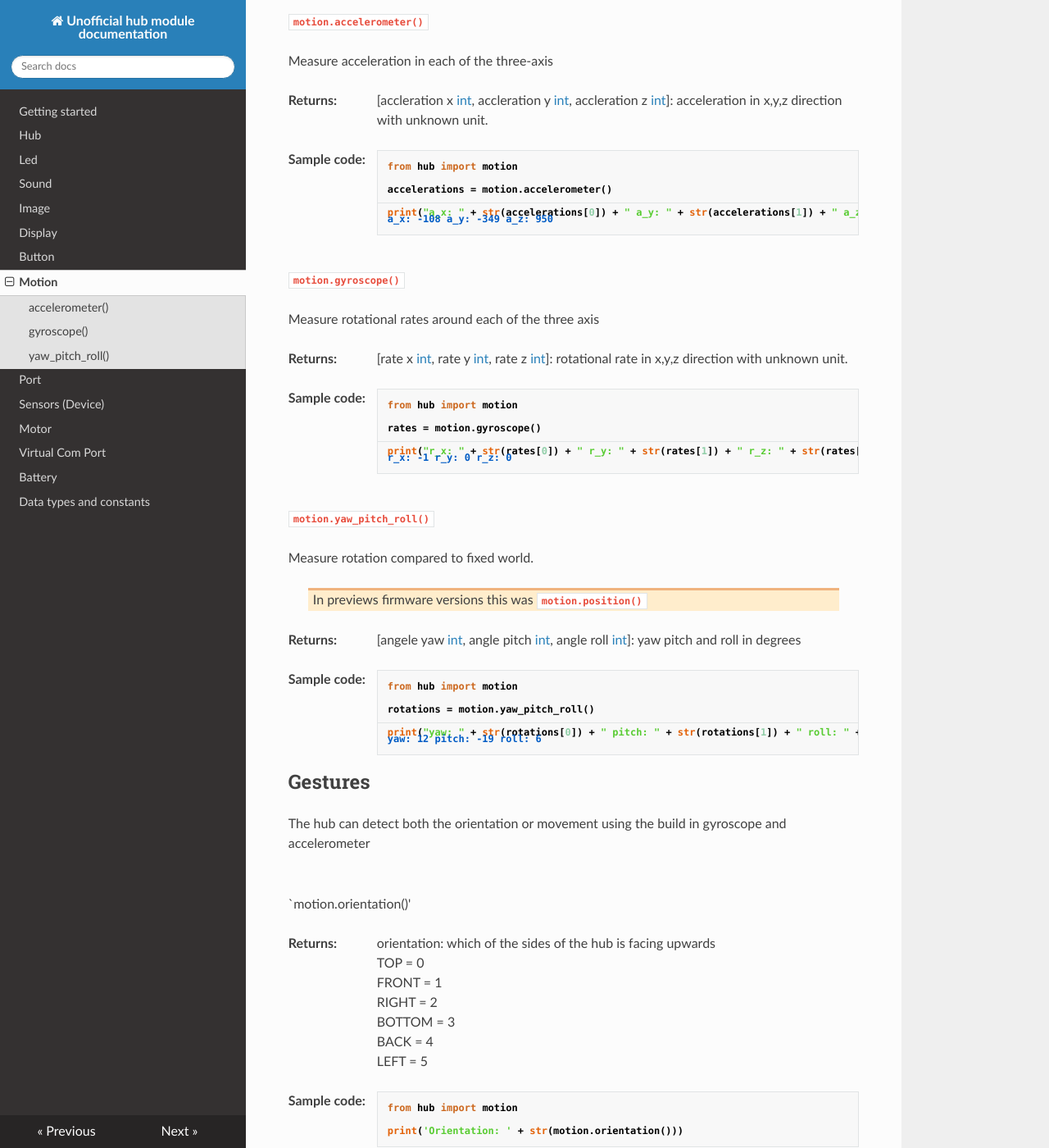
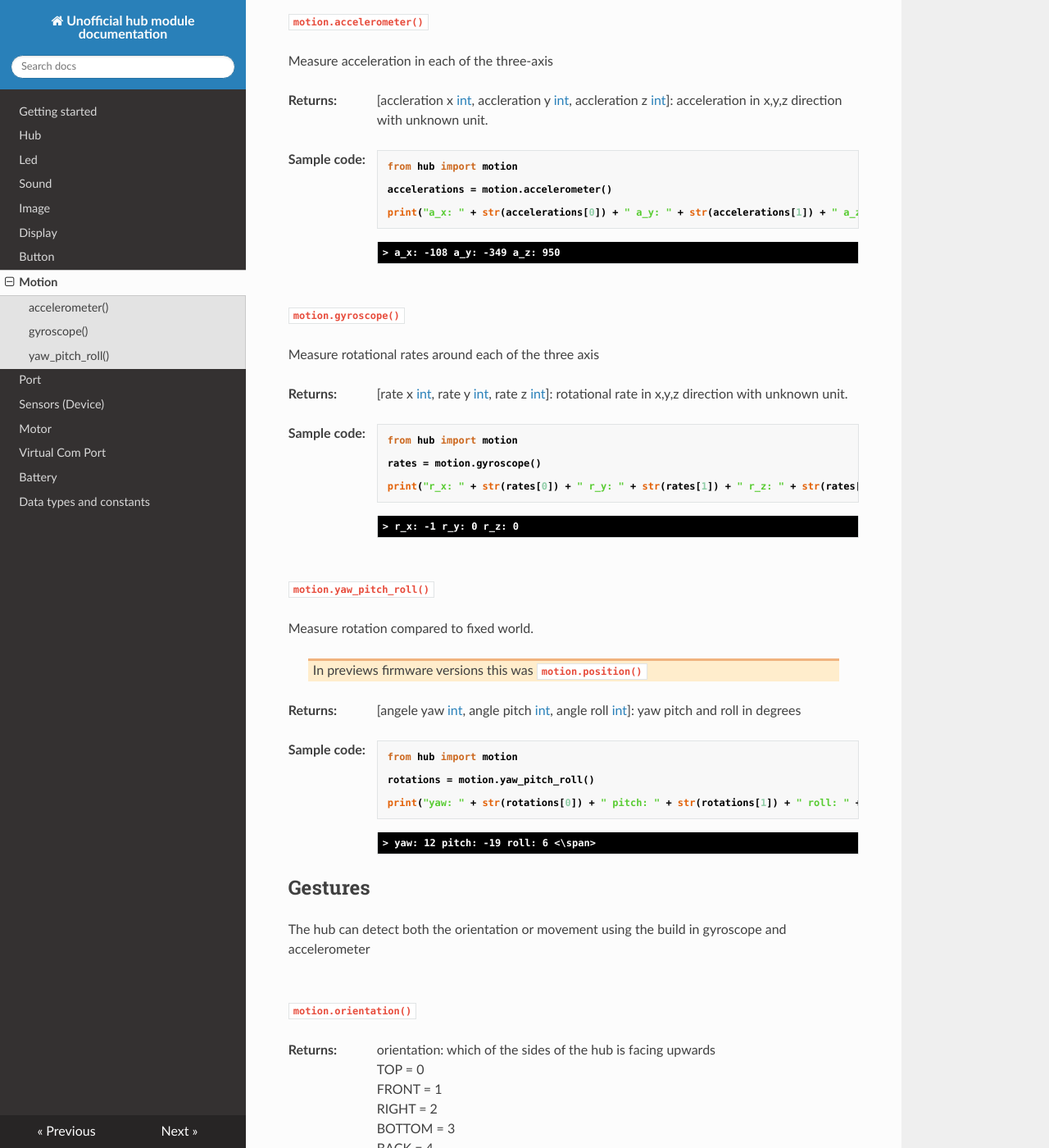
Before and after one commit to NStrijbosch/hub-module-notes, an MkDocs documentation site: the page built from docs/motion.md, in a window 1280 px wide and 1400 px high, scrolled down 336 px. Shown: the whole window at 82% size. Built offline with MkDocs 1.6.1, drawn with Linux system fonts in a browser that asks for light colours; nearby versions of some CDN libraries; some of the changed text lies outside the part shown.

Commit message:
Update motion.md

````diff
--- a/docs/motion.md
+++ b/docs/motion.md
@@ -25,9 +25,9 @@ accelerations = motion.accelerometer()
 print("a_x: " + str(accelerations[0]) + " a_y: " + str(accelerations[1]) + " a_z: " + str(accelerations[2]))
 ```
 
-```
-a_x: -108 a_y: -349 a_z: 950
-```
+<span class='shell_output'>
+\> a_x: -108 a_y: -349 a_z: 950
+</span>
 
 ## gyroscope()
 
@@ -49,9 +49,9 @@ rates = motion.gyroscope()
 print("r_x: " + str(rates[0]) + " r_y: " + str(rates[1]) + " r_z: " + str(rates[2]))
 ```
 
-```
-r_x: -1 r_y: 0 r_z: 0
-```
+<span class='shell_output'>
+\> r_x: -1 r_y: 0 r_z: 0
+</span>
 
 ## yaw_pitch_roll()
 
@@ -75,9 +75,9 @@ rotations = motion.yaw_pitch_roll()
 print("yaw: " + str(rotations[0]) + " pitch: " + str(rotations[1]) + " roll: " + str(rotations[2]))
 ```
 
-```
-yaw: 12 pitch: -19 roll: 6
-```
+<span class='shell_output'>
+\> yaw: 12 pitch: -19 roll: 6
+<\span>
 
 # Gestures
 
@@ -85,7 +85,7 @@ The hub can detect both the orientation or movement using the build in gyroscope
 
 ## orientation()
 
-`motion.orientation()'
+`motion.orientation()`
 
 __Returns:__
 
@@ -105,11 +105,15 @@ from hub import motion
 print('Orientation: ' + str(motion.orientation()))
 ```
 
+<span class='shell_output'>
+\> Orientation: 0
+</span>
+
 ## gesture()
 
 `motion.gesture()`
 
-Returns gesture currently applied
+Returns gesture currently applied.
 
 __Parameters:__
 
@@ -132,15 +136,15 @@ from hub import motion
 print("Gesture: " + str(motion.gesture()))
 ```
 
-```
->>> Gesture: 2
-```
+<span class='shell_output'>
+/> Gesture: 2
+</span>
 
 ## (was_gesture())
 
 `motion.gesture(gesture)`
 
-Check if gesture was applied since last call
+Check if gesture was applied since last call.
 
 >  Missing from SPIKE firmware since 1.3.3
 
````
